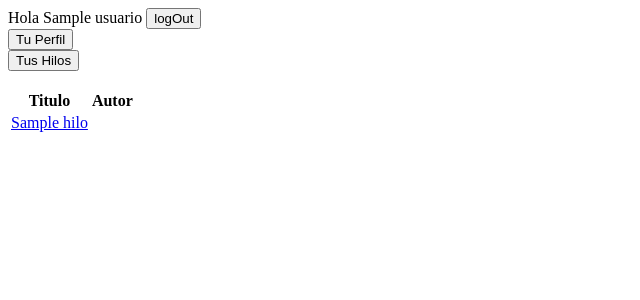
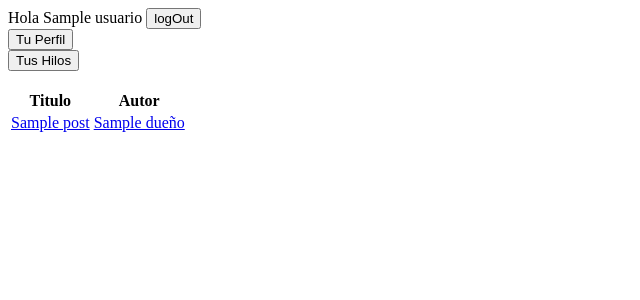
Before and after one commit to politecnicomodelopoo2018/ElDesafio-Arellano, a Flask app: template templates/homeUsuario.html in a window 1280 px wide. Shown: the top 300 px of the page, without its empty margins (0-640 px from the left). Run offline with Flask 2, Linux system fonts and the light colour scheme; the template is opened without the code that fills it: most values are stand-ins (such as "Sample title", 1, 10 or a date in 2020).

Commit message:
Viendo de hacer lo de los Likes Hacer lo de los posts en el inicio y el feed

```diff
--- a/main.py
+++ b/main.py
@@ -12,7 +12,7 @@ app.secret_key = b'_5#y2L"F4Q8z\n\xec]/'
 def Index():
     if 'userid' in session:
         return render_template("/homeUsuario.html", usuario=Usuario.getUsuario(session['userid']),
-                               listaHilos=Hilo.getAllHilos())
+                               listaPosts=Post.getAllPosts())
     return render_template("/paginaPrincipal.html")
 
 
@@ -140,7 +140,7 @@ def borrarComentario():
 def usuarioPerfil():
     usuario = Usuario.getUsuario(int(request.args.get("idusuario")))
     sessionUser = Usuario.getUsuario(int(session["userid"]))
-    return render_template('/usuarioPerfil.html', usuario=usuario, listaHilos=Hilo.hilosParaUsuario(session['userid']), estadoDeSeguir = sessionUser.verificarSiSigue(int(request.args.get("idusuario"))))
+    return render_template('/usuarioPerfil.html', usuario=usuario, listaHilos=Hilo.hilosParaUsuario(usuario.id), estadoDeSeguir = sessionUser.verificarSiSigue(int(request.args.get("idusuario"))))
 
 @app.route('/editarPerfil')
 def editarPerfil():
--- a/templates/homeUsuario.html
+++ b/templates/homeUsuario.html
@@ -16,9 +16,10 @@ Hola {{usuario.nickName}}
         <th>Titulo</th>
         <th>Autor</th>
     </tr>
-    {% for hilo in listaHilos %}
+    {% for post in listaPosts %}
     <tr>
-        <td><a href="/postDeHilo?idhilo={{hilo.id}}">{{hilo.titulo}}</a></td>
+        <td><a href="/post?idpost={{post.id}}">{{post.titulo}}</a></td>
+        <td><a href="/usuarioPerfil?idusuario={{post.getDueño().id}}">{{post.getDueño().nickName}}</a></td>
     </tr>
     {% endfor %}
 </table>
--- a/templates/post.html
+++ b/templates/post.html
@@ -6,17 +6,20 @@
 </head>
 <body>
 <h3>{{Post.titulo}}</h3>
+<h4>By {{Post.getDueño().nickName}}</h4>
+{{Post.fechaCreacion}}<br>
 {{Post.cuerpo}}
 {% if usuario.id == dueño.id%}
     <a href="/editarPost?idpost={{Post.id}}"><button>Editar</button></a>
 {% endif %}
-<br>
+<br><br>
 Comentar
 <form action="/comentar", method="post">
     <input type="number" name="idpost" value={{Post.id}} hidden>
     <input type="text" name="cuerpo" placeholder="Comentar">
     <input type="submit" value="Comentar">
 </form>
+<br>Comentarios<br>
 {% for item in listaComentarios%}
 <br>
 Comentario: {{item.cuerpo}}<br>{{item.usuario.nickName}}
--- a/templates/usuarioPerfil.html
+++ b/templates/usuarioPerfil.html
@@ -17,7 +17,7 @@ Se unió el {{usuario.fechaCreacion}}<br>
 Sus hilos
 {% for hilo in listaHilos%}
 <br>
-<td><a href="/postDeHilo?idhilo={{hilo.id}}">{{hilo.titulo}}</a></td>
+<a href="/postDeHilo?idhilo={{hilo.id}}">{{hilo.titulo}}</a>
 {% endfor %}
 <br>
 <a href="/editarPerfil"><button>Editar</button></a>
```
Also changed, not shown: classPost.py (+15 -4 lines).
